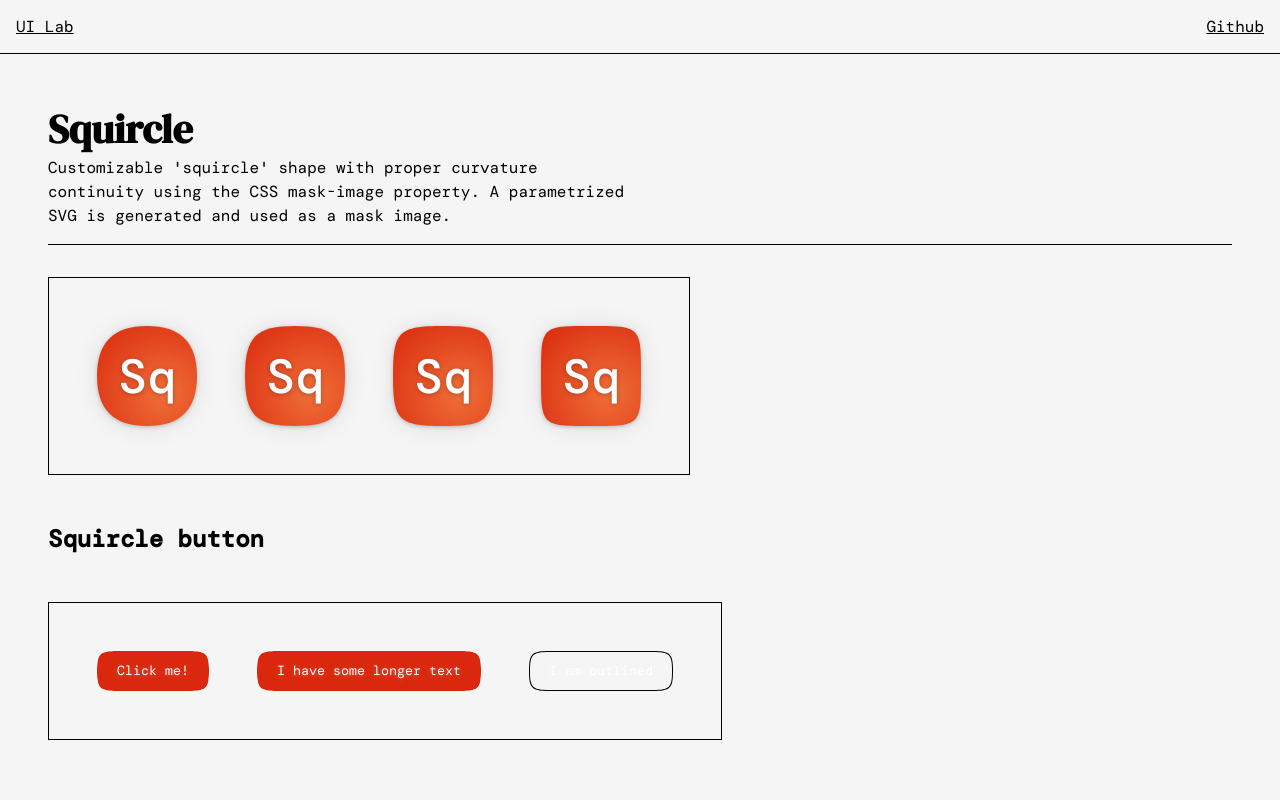
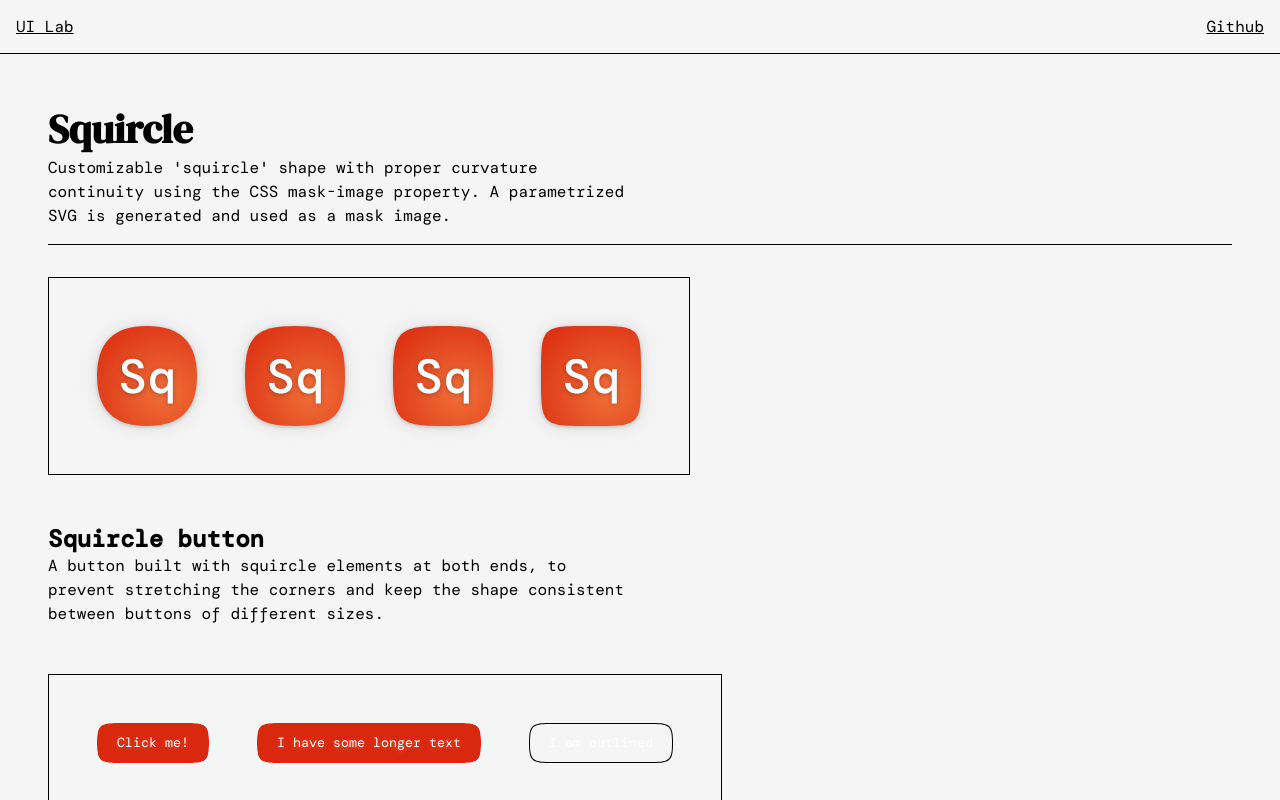
Before and after one commit to teofum/ui-lab, a Next.js app: page /squircle in a window 1280 px wide. Built offline with nearby package versions, Linux system fonts and the light colour scheme.

Commit message:
fixed squircle for dumb stinky browsers

```diff
--- a/app/squircle/page.tsx
+++ b/app/squircle/page.tsx
@@ -35,7 +35,11 @@ export default function TimePickerPage() {
           </div>
         </div>
 
-        <Heading type="h2" title="Squircle button" text="" />
+        <Heading
+          type="h2"
+          title="Squircle button"
+          text="A button built with squircle elements at both ends, to prevent stretching the corners and keep the shape consistent between buttons of different sizes."
+        />
         <div className={styles.container}>
           <button className={styles.button}>
             <Squircle squareness={0.7} className={styles.buttonLeft}>
--- a/app/squircle/useSquircle.tsx
+++ b/app/squircle/useSquircle.tsx
@@ -18,8 +18,13 @@ export default function useSquircle(squareness: number) {
   }, [squareness]);
 
   return {
+    '-webkit-mask-image': `url("${url}")`,
     maskImage: `url("${url}")`,
+
+    '-webkit-mask-size': '100% 100%',
     maskSize: '100% 100%',
+
+    '-webkit-mask-repeat': 'no-repeat',
     maskRepeat: 'no-repeat',
   };
 }
```
